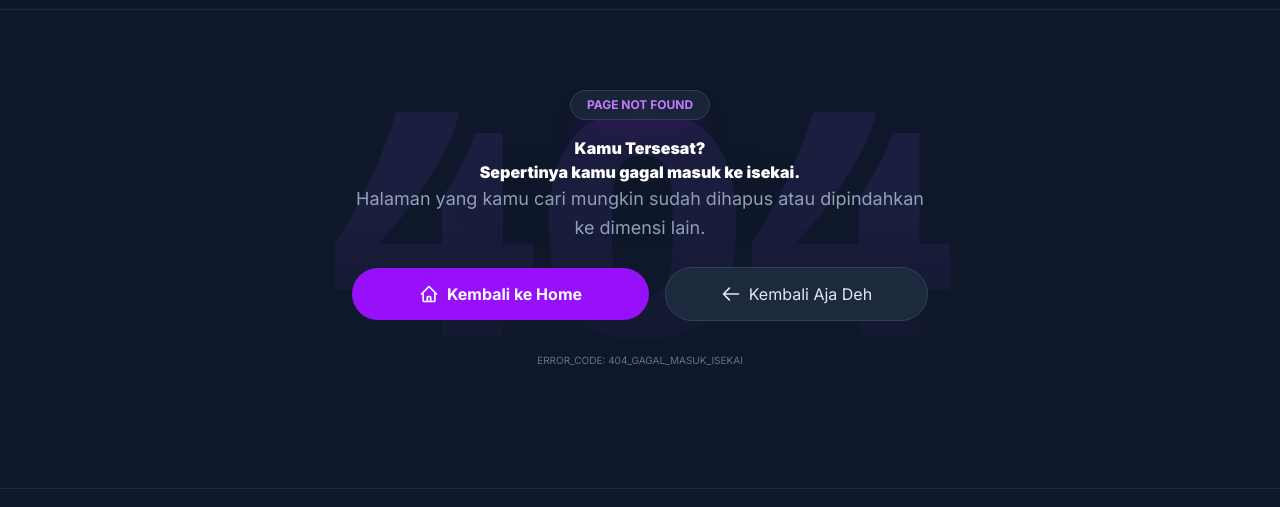
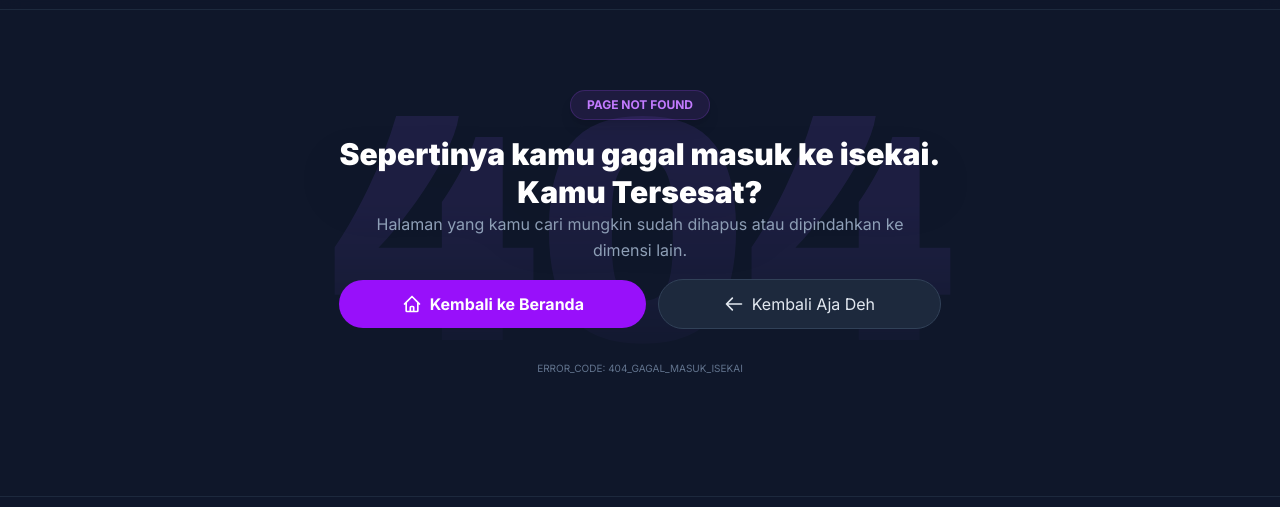
Before and after one commit to MANG-CODER/TUBES-DW-PRAK, a website: page public/404.html in a window 1280 px wide. Shown: the part 55-562 px from the top of the page. Drawn offline with nearby package versions, Linux system fonts and the light colour scheme; files that its build step writes are made by us from their sources.

Commit message:
adjust font size

```diff
--- a/public/404.html
+++ b/public/404.html
@@ -68,15 +68,15 @@
 
     <div class="absolute inset-0 flex items-center justify-center select-none pointer-events-none z-0">
         <h1 style="
-
+            /* KEMBALI KE UKURAN BESAR */
             font-size: clamp(8rem, 25vw, 20rem);
             font-weight: 900;
             line-height: 1;
-    color: #8b5cf6;
-    opacity: 0.1;
+            color: #8b5cf6; /* Ungu terang */
+            opacity: 0.12; /* Opacity sedikit dinaikkan agar terlihat jelas tapi tidak mengganggu */
             font-family: 'Arial Black', 'Inter', sans-serif;
-    letter-spacing: -5px; /* Sedikit dirapatkan agar padat */
-
+            letter-spacing: -5px;
+            /* Masking gradient agar bagian bawah memudar */
             -webkit-mask-image: linear-gradient(to bottom, rgba(0,0,0,1) 40%, rgba(0,0,0,0) 100%);
             mask-image: linear-gradient(to bottom, rgba(0,0,0,1) 40%, rgba(0,0,0,0) 100%);
         ">
@@ -84,36 +84,36 @@
         </h1>
     </div>
 
-    <div class="relative z-10 text-center max-w-3xl mx-auto space-y-6">
+    <div class="relative z-10 text-center max-w-2xl mx-auto space-y-6">
 
-        <div class="mb-4 inline-flex items-center justify-center px-4 py-1.5 rounded-full bg-slate-800/80 border border-slate-700 backdrop-blur-sm text-purple-400 text-xs font-bold tracking-widest uppercase shadow-xl shadow-purple-900/20">
+        <div class="mb-4 inline-flex items-center justify-center px-4 py-1.5 rounded-full bg-purple-500/10 border border-purple-500/20 text-purple-400 text-xs font-bold tracking-widest uppercase shadow-lg shadow-purple-500/10">
             Page Not Found
         </div>
 
-        <h2 class="text-4xl md:text-6xl font-extrabold text-white tracking-tight drop-shadow-2xl">
+        <h2 class="text-3xl md:text-5xl font-extrabold text-white tracking-tight drop-shadow-2xl leading-tight">
+            Sepertinya kamu gagal masuk ke isekai.
+            <span class="text-purple-500 block md:inline mt-1 md:mt-0">
                 Kamu Tersesat?
-            <span class="text-purple-500 block md:inline mt-2 md:mt-0">
-                Sepertinya kamu gagal masuk ke isekai.
             </span>
         </h2>
 
-        <p class="text-slate-400 text-lg md:text-xl leading-relaxed max-w-xl mx-auto">
+        <p class="text-slate-400 text-base md:text-lg leading-relaxed max-w-xl mx-auto">
             Halaman yang kamu cari mungkin sudah dihapus atau dipindahkan ke dimensi lain.
         </p>
 
-        <div class="flex flex-col sm:flex-row items-center justify-center gap-4 pt-6">
-            <a href="index.html" class="w-full sm:w-auto px-8 py-3.5 bg-purple-600 hover:bg-purple-700 text-white font-bold rounded-full transition-all hover:scale-105 hover:shadow-[0_0_20px_rgba(147,51,234,0.5)] flex items-center justify-center gap-2">
+        <div class="flex flex-col sm:flex-row items-center justify-center gap-3 pt-4">
+            <a href="index.html" class="w-full sm:w-auto px-6 py-3 bg-purple-600 hover:bg-purple-700 text-white font-bold rounded-full transition-all hover:scale-105 hover:shadow-[0_0_20px_rgba(147,51,234,0.5)] flex items-center justify-center gap-2 text-sm md:text-base">
                 <svg class="w-5 h-5" fill="none" stroke="currentColor" viewBox="0 0 24 24"><path stroke-linecap="round" stroke-linejoin="round" stroke-width="2" d="M3 12l2-2m0 0l7-7 7 7M5 10v10a1 1 0 001 1h3m10-11l2 2m-2-2v10a1 1 0 01-1 1h-3m-6 0a1 1 0 001-1v-4a1 1 0 011-1h2a1 1 0 011 1v4a1 1 0 001 1m-6 0h6"></path></svg>
-                Kembali  ke Home
+                Kembali ke Beranda
             </a>
 
-            <button onclick="history.back()" class="cursor-pointer w-full sm:w-auto px-1 py-3.5 bg-slate-800 hover:bg-slate-700 border border-slate-700 text-slate-200 font-medium rounded-full transition-all hover:scale-105 flex items-center justify-center gap-2">
+            <button onclick="history.back()" class="cursor-pointer w-full sm:w-auto px-1.5 py-3 bg-slate-800 hover:bg-slate-700 border border-slate-700 text-slate-200 font-medium rounded-full transition-all hover:scale-105 flex items-center justify-center gap-2 text-sm md:text-base">
                 <svg class="w-5 h-5" fill="none" stroke="currentColor" viewBox="0 0 24 24"><path stroke-linecap="round" stroke-linejoin="round" stroke-width="2" d="M10 19l-7-7m0 0l7-7m-7 7h18"></path></svg>
                 Kembali Aja Deh
             </button>
         </div>
 
-        <div class="mt-8 pt-12 opacity-30 hover:opacity-100 transition-opacity">
+        <div class="pt-8 opacity-30 hover:opacity-100 transition-opacity">
             <p class="font-mono text-[10px] text-slate-500 uppercase tracking-widest">
                 ERROR_CODE: 404_GAGAL_MASUK_ISEKAI
             </p>
```
Lines whose indentation alone changed are shown as unchanged.
